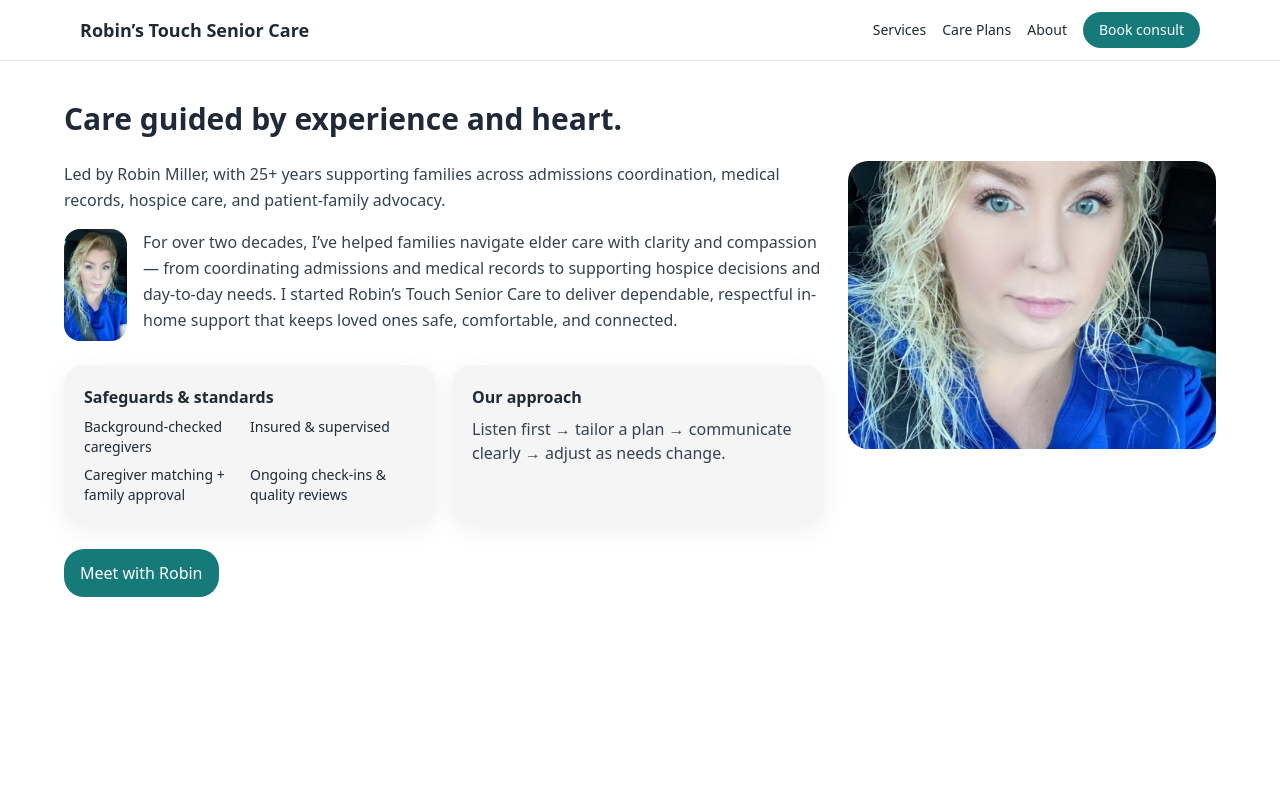
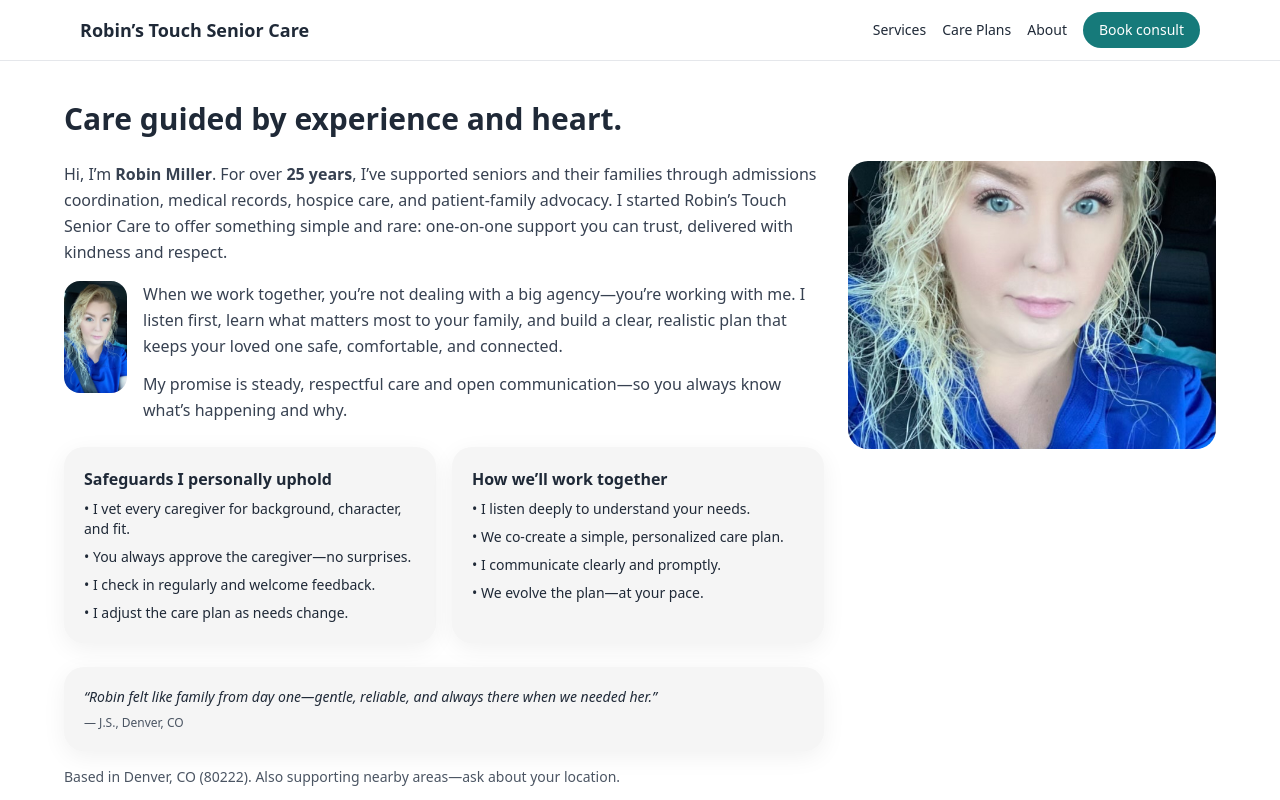
Before and after one commit to ReechardDev/marie-care, a Next.js app: page /about in a window 1280 px wide. Shown: the top 800 px of the page. Built offline with nearby package versions, Linux system fonts and the light colour scheme.

Commit message:
Update About page with warmer copy, testimonial, SEO, and JSON-LD

```diff
--- a/app/about/page.js
+++ b/app/about/page.js
@@ -1,19 +1,81 @@
 import Image from "next/image";
 import Section from "@/components/Section";
 import { SITE } from "@/lib/site";
+import Script from "next/script";
 
-export const metadata = { title: "About" };
+export const metadata = {
+  title: "About",
+  description:
+    "Meet Robin Miller of " +
+    (SITE?.name ?? "Robin’s Touch Senior Care") +
+    ". With 25+ years in elder and hospice care, Robin provides warm, one-on-one support that keeps loved ones safe, comfortable, and connected in Denver, CO.",
+  openGraph: {
+    title: "About • " + (SITE?.name ?? "Robin’s Touch Senior Care"),
+    description:
+      "Personal, trustworthy senior care by Robin Miller (25+ yrs). One-on-one support with dignity and respect in Denver, CO.",
+    type: "website",
+    images: [
+      {
+        url: "/robin/robin-headshot.jpg",
+        width: 1200,
+        height: 630,
+        alt: "Robin Miller, founder of Robin’s Touch Senior Care",
+      },
+    ],
+  },
+  twitter: {
+    card: "summary_large_image",
+    title: "About • " + (SITE?.name ?? "Robin’s Touch Senior Care"),
+    description:
+      "Warm, one-on-one senior care by Robin Miller (25+ yrs) serving Denver, CO and nearby areas.",
+    images: ["/robin/robin-headshot.jpg"],
+  },
+};
 
 export default function AboutPage() {
+  const businessName = SITE?.name ?? "Robin’s Touch Senior Care";
+
+  // ---- LocalBusiness JSON-LD (lean but valid) ----
+  const jsonLd = {
+    "@context": "https://schema.org",
+    "@type": "LocalBusiness",
+    name: businessName,
+    description:
+      "One-on-one senior and hospice support by Robin Miller (25+ years). Dignity, safety, and comfort for families in Denver, CO.",
+    // If you have a full URL in SITE.url, add: url: SITE.url,
+    image: ["/robin/robin-headshot.jpg"],
+    address: {
+      "@type": "PostalAddress",
+      addressLocality: "Denver",
+      addressRegion: "CO",
+      postalCode: "80222",
+      addressCountry: "US",
+    },
+    areaServed: "Denver Metro",
+    // Optional when available:
+    // telephone: SITE?.phone,
+    // email: SITE?.email,
+  };
+
   return (
     <>
+      {/* JSON-LD for SEO */}
+      <Script
+        id="localbusiness-jsonld"
+        type="application/ld+json"
+        dangerouslySetInnerHTML={{ __html: JSON.stringify(jsonLd) }}
+      />
+
       <Section title="Care guided by experience and heart.">
         <div className="grid gap-6 md:grid-cols-3">
           {/* Copy + details */}
           <div className="md:col-span-2">
             <p className="text-gray-700 leading-relaxed">
-              Led by Robin Miller, with 25+ years supporting families across admissions coordination,
-              medical records, hospice care, and patient-family advocacy.
+              Hi, I’m <span className="font-semibold">Robin Miller</span>. For over{" "}
+              <span className="font-semibold">25 years</span>, I’ve supported seniors and their
+              families through admissions coordination, medical records, hospice care, and
+              patient-family advocacy. I started {businessName} to offer something simple and rare:
+              one-on-one support you can trust, delivered with kindness and respect.
             </p>
 
             {/* Headshot inline with bio for faster trust-building */}
@@ -25,39 +87,62 @@ export default function AboutPage() {
                 height={112}
                 className="w-28 h-28 rounded-2xl object-cover"
               />
-              <p className="text-gray-700 leading-relaxed">
-                For over two decades, I’ve helped families navigate elder care with clarity and compassion—
-                from coordinating admissions and medical records to supporting hospice decisions and day-to-day needs.
-                I started {SITE.name} to deliver dependable, respectful in-home support that keeps loved ones safe,
-                comfortable, and connected.
-              </p>
-            </div>
-
-            {/* Safeguards & approach */}
-            <div className="mt-6 grid gap-4 md:grid-cols-2">
-              <div className="rounded-xl2 bg-card p-5 shadow-soft">
-                <div className="font-semibold mb-2">Safeguards & standards</div>
-                <ul className="mt-1 grid grid-cols-2 gap-y-2 text-sm text-gray-800">
-                  <li>Background-checked caregivers</li>
-                  <li>Insured & supervised</li>
-                  <li>Caregiver matching + family approval</li>
-                  <li>Ongoing check-ins & quality reviews</li>
-                </ul>
-              </div>
-              <div className="rounded-xl2 bg-card p-5 shadow-soft">
-                <div className="font-semibold mb-2">Our approach</div>
-                <p className="text-gray-700">
-                  Listen first → tailor a plan → communicate clearly → adjust as needs change.
+              <div className="space-y-3">
+                <p className="text-gray-700 leading-relaxed">
+                  When we work together, you’re not dealing with a big agency—you’re working with
+                  me. I listen first, learn what matters most to your family, and build a clear,
+                  realistic plan that keeps your loved one safe, comfortable, and connected.
+                </p>
+                <p className="text-gray-700 leading-relaxed">
+                  My promise is steady, respectful care and open communication—so you always know
+                  what’s happening and why.
                 </p>
               </div>
             </div>
+
+            {/* Safeguards & approach (personal tone) */}
+            <div className="mt-6 grid gap-4 md:grid-cols-2">
+              <div className="rounded-xl2 bg-card p-5 shadow-soft">
+                <div className="font-semibold mb-2">Safeguards I personally uphold</div>
+                <ul className="mt-1 grid grid-cols-1 gap-y-2 text-sm text-gray-800">
+                  <li>• I vet every caregiver for background, character, and fit.</li>
+                  <li>• You always approve the caregiver—no surprises.</li>
+                  <li>• I check in regularly and welcome feedback.</li>
+                  <li>• I adjust the care plan as needs change.</li>
+                </ul>
+              </div>
+
+              <div className="rounded-xl2 bg-card p-5 shadow-soft">
+                <div className="font-semibold mb-2">How we’ll work together</div>
+                <ul className="mt-1 grid grid-cols-1 gap-y-2 text-sm text-gray-800">
+                  <li>• I listen deeply to understand your needs.</li>
+                  <li>• We co-create a simple, personalized care plan.</li>
+                  <li>• I communicate clearly and promptly.</li>
+                  <li>• We evolve the plan—at your pace.</li>
+                </ul>
+              </div>
+            </div>
+
+            {/* Testimonial (real or placeholder) */}
+            <div className="mt-6 rounded-xl2 bg-card p-5 shadow-soft">
+              <p className="text-sm italic text-gray-800">
+                “Robin felt like family from day one—gentle, reliable, and always there when we
+                needed her.”
+              </p>
+              <p className="mt-2 text-xs text-gray-600">— J.S., Denver, CO</p>
+            </div>
+
+            {/* Service area note (clarity) */}
+            <p className="mt-4 text-sm text-gray-600">
+              Based in Denver, CO (80222). Also supporting nearby areas—ask about your location.
+            </p>
 
             {/* Page CTA */}
             <a
               href="/contact"
               className="mt-6 inline-block rounded-xl2 bg-teal text-white px-4 py-3"
             >
-              Meet with Robin
+              Book a free consult with Robin
             </a>
           </div>
 
```
